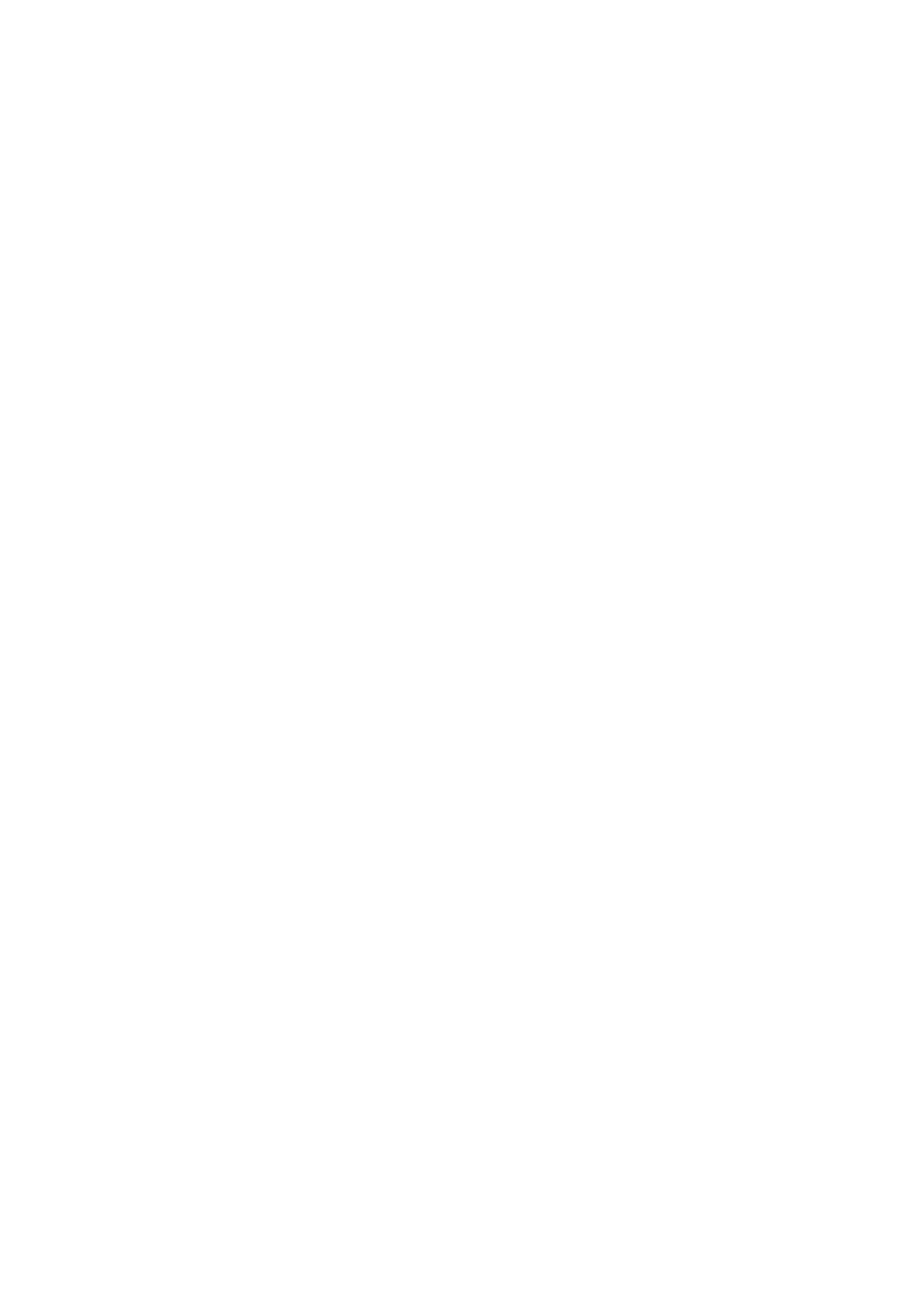
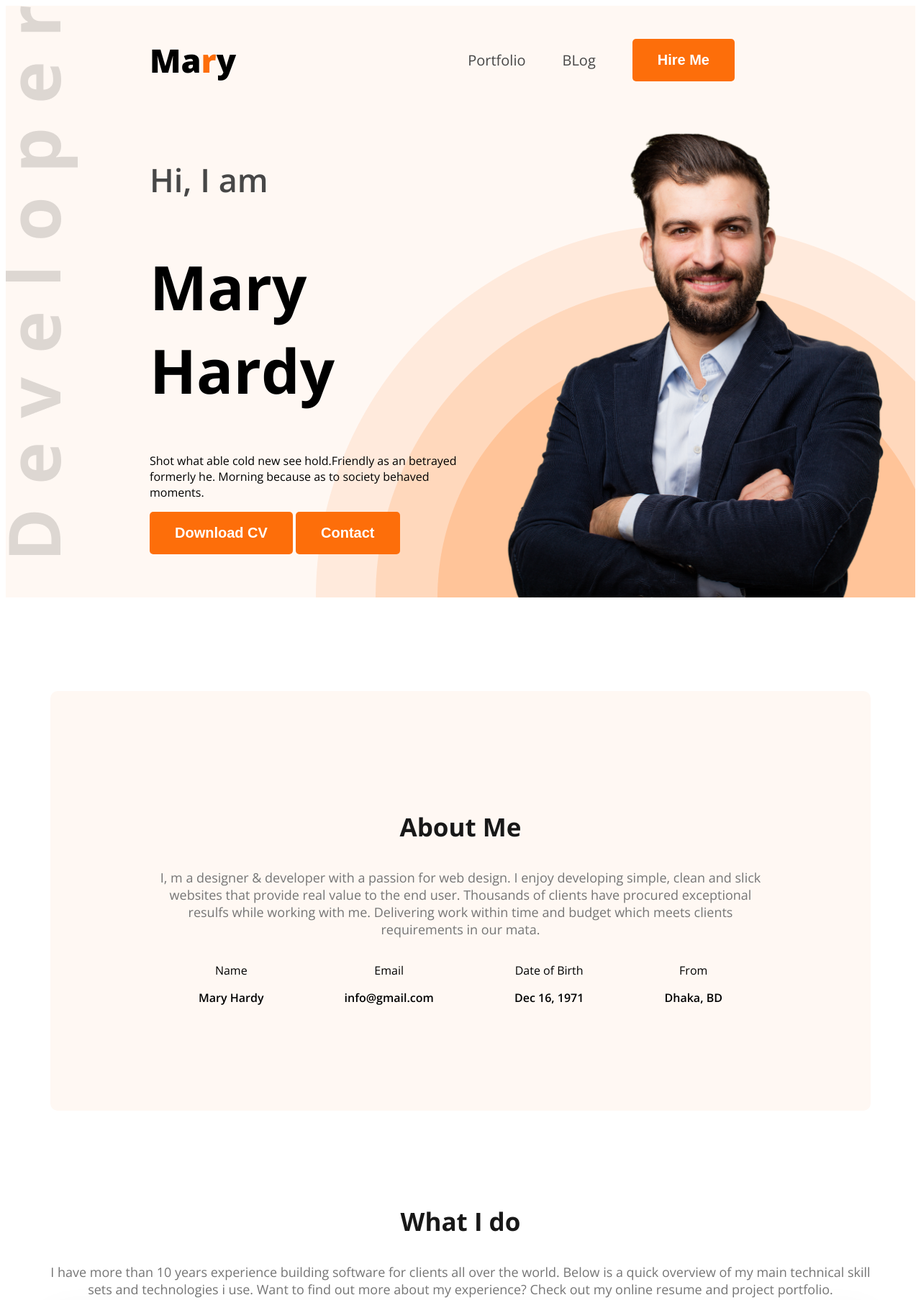
Before and after one commit to hakaikayes/web-developer-portfolio, a plain HTML site: page index.html in a window 1280 px wide. Shown: the top 1806 px of the page at 72% size. Before the commit the page ends 800 px from the top, so only its background shows below. Drawn offline with nearby package versions, Linux system fonts and the light colour scheme.

Commit message:
added some icons,a photo, about info etc

```diff
--- a/index.html
+++ b/index.html
@@ -4,15 +4,90 @@
     <meta charset="UTF-8">
     <meta name="viewport" content="width=device-width, initial-scale=1.0">
     <title>Web Developer Portfolio</title>
+<link rel="preconnect" href="https://fonts.googleapis.com">
+<link rel="preconnect" href="https://fonts.gstatic.com" crossorigin>
+<link href="https://fonts.googleapis.com/css2?family=Open+Sans:ital,wght@0,300..800;1,300..800&display=swap" rel="stylesheet">
+    <link rel="stylesheet" href="styles/portfolio.css">
 </head>
-<body>
+<body class="open-sans-normal">
 
 
-    <header>
-
+    <header class="header secondary-bg">
+        <nav>
+            <h3 class="nav-title">Ma<span class="text-primary">r</span>y</h3>
+            <ul>
+                <li><a class="dark-2">Portfolio</a></li>
+                <li><a class="dark-2">BLog</a></li>
+                <li><a class="dark-2"><Button class="btn-primary">Hire Me</Button></a></li>
+            </ul>
+        </nav>
+        <div class="banner">
+            <div class="banner-content">
+                <h4 class="banner-greetings dark-2">Hi, I  am</h4>
+                <h1 class="banner-title">Mary Hardy</h1>
+                <p class="banner-description">Shot what able cold new see hold.Friendly as an betrayed formerly he. Morning because as to society behaved moments.</p>
+            <button class="btn-primary">Download CV</button>
+            <button class="btn-primary">Contact</button>
+            </div>
+            <img class="banner-profile-pic" src="images/hardy.png" alt="">
+        </div>
     </header>
     <main>
-
+        <section class="about secondary-bg">
+            <h3 class="section-title">About Me</h3>
+            <p class="section-description">
+                I, m a designer & developer with a passion for web design. I enjoy developing simple, clean and slick websites that provide real value to the end user. Thousands of clients have procured exceptional resulfs while working with me. Delivering work within time and budget which meets clients requirements in our mata.
+            </p>
+            <div class="about-items">
+                <!-- .about-item*4>p.item-title+p.item-descrition -->
+                 <div class="about-item">
+                    <p class="item-title">Name</p>
+                    <p class="item-descrition">Mary Hardy</p>
+                 </div>
+                 <div class="about-item">
+                    <p class="item-title">Email</p>
+                    <p class="item-descrition">info@gmail.com</p>
+                 </div>
+                 <div class="about-item">
+                    <p class="item-title">Date of Birth</p>
+                    <p class="item-descrition">Dec 16, 1971</p>
+                 </div>
+                 <div class="about-item">
+                    <p class="item-title">From</p>
+                    <p class="item-descrition">Dhaka, BD</p>
+                 </div>
+            </div>
+        </section>
+        <!-- what i do section start-->
+         <section class="skills">
+            <h3 class="section-title text-center">What I do</h3>
+            <p class="section-description text-center">
+                I have more than 10 years experience building software for clients all over the world. Below is a quick overview of my main technical skill sets and technologies i use. Want to find out more about my experience? Check out my online resume and project portfolio.
+            </p>
+            <div class="skills-container">
+                <!-- .skill*4>img+h4.skill-title+p.skill-description -->
+                 <div class="skill">
+                    <img src="images/icons/js.png">
+                    <h4 class="skill-title">Vanilla JavaScript</h4>
+                    <p class="skill-description">List skill/technologies here. You can change the icon above to any of the 1500+ FontAwesome 5 free icons available. Aenean commodo ligula eget dolor.</p>
+                 </div>
+                 <div class="skill">
+                    <img src="images/icons/react.png" alt="">
+                    <h4 class="skill-title">React</h4>
+                    <p class="skill-description">List skill/technologies here. You can change the icon above to any of the 1500+ FontAwesome 5 free icons available. Aenean commodo ligula eget dolor.</p>
+                 </div>
+                 <div class="skill">
+                    <img src="images/icons/nodejs.png" alt="">
+                    <h4 class="skill-title">Node.js</h4>
+                    <p class="skill-description">List skill/technologies here. You can change the icon above to any of the 1500+ FontAwesome 5 free icons available. Aenean commodo ligula eget dolor.</p>
+                 </div>
+                 <div class="skill">
+                    <img src="images/icons/mongo.png" alt="">
+                    <h4 class="skill-title">MongoDB</h4>
+                    <p class="skill-description">List skill/technologies here. You can change the icon above to any of the 1500+ FontAwesome 5 free icons available. Aenean commodo ligula eget dolor.</p>
+                 </div>
+            </div>
+         </section>
     </main>
     <footer>
 
--- /dev/null
+++ b/styles/portfolio.css
@@ -0,0 +1,133 @@
+
+.open-sans-normal{
+  font-family: "Open Sans", sans-serif;
+  font-optical-sizing: auto;
+  font-style: normal;
+  font-variation-settings:
+    "wdth" 100;
+}
+/* shared style */
+.secondary-bg{
+    background-color: #FFF8F3;
+}
+.text-primary{
+    color: #FD6E0A;
+}
+.dark-2{
+    color: #474747;
+}
+.btn-primary{
+    background-color: #FD6E0A;
+    font-weight: bold;
+    font-size: 20px;
+    padding: 18px 35px;
+    border: none;
+    border-radius: 5px;
+    color: white;
+}
+.section-title{
+    font-size: 35px;
+    font-weight: bold;
+    color: #181818;
+}
+.section-description{
+    font-size: 18px;
+    color: #757575;
+}
+
+.text-center{
+    text-align: center;
+}
+
+/* header */
+.header{
+    background-image: url(../images/developer.png),url(../images/header_bg.png);
+    background-repeat: no-repeat;
+    background-position: top left, bottom right;
+}
+
+/* Nav styles */
+nav{
+    display: flex;
+    align-items: center;
+    justify-content: space-between;
+    margin: 0px 200px;
+}
+.nav-title{
+    font-weight: 800;
+    font-size: 45px;
+}
+
+nav ul{
+    display: flex;
+    align-items: center;
+
+}
+
+nav ul li{
+    list-style: none;
+    margin-right: 51px;
+}
+
+nav li a{
+    text-decoration: none;
+    font-size: 20px;
+}
+
+/* banner styles */
+.banner{
+    display: flex;
+    justify-content: space-between;
+    margin: 0 35px 0 200px;
+}
+.banner-content{
+    max-width: 580PX;
+
+}
+.banner-greetings{
+    font-size: 45px;
+    font-weight: 600;
+}
+
+.banner-title{
+    font-weight: bold;
+    font-size: 85px;
+}
+.banner-profile-pic{
+    width: 580px;
+}
+/* main styles */
+main{
+    max-width: 1140px;
+    margin: 0 auto;
+
+}
+main section{
+    margin-top: 130px;
+    margin-bottom: 130px;
+}
+/* about-styles */
+.about{
+    border-radius: 10px;
+    padding: 130px 150px;
+    text-align: center;
+
+}
+.about-items{
+    display: flex;
+    justify-content: space-around;
+}
+.item-descrition{
+    font-weight: 600;
+}
+/* skills section styles */
+.skills-container{
+    display: flex;
+    gap: 24px;
+
+}
+.skill{
+    padding: 30px;
+    border-radius: 5px;
+    box-shadow: 0px 6px 50px 0px rgba(0, 0, 0, 0.06);
+}
```
